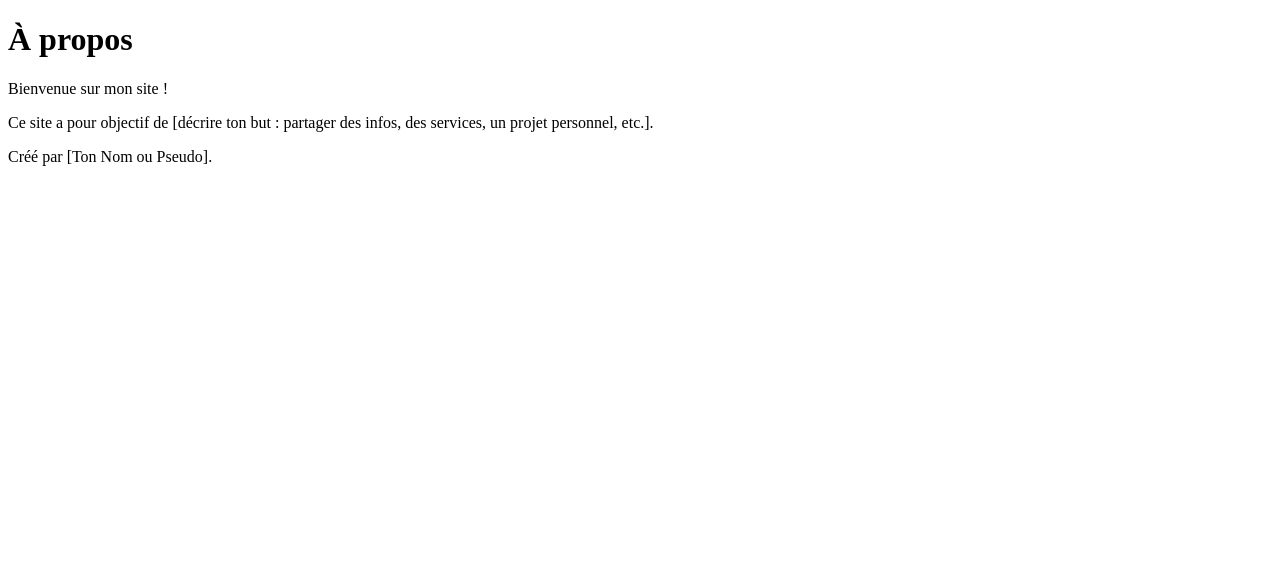
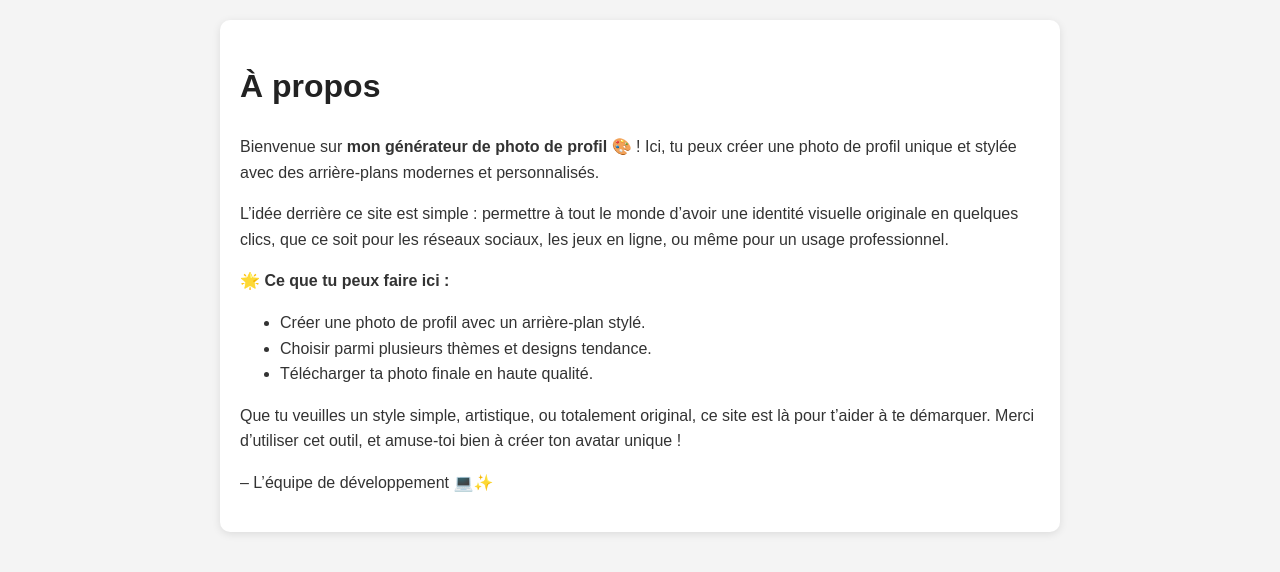
Before and after one commit to ivanipote/ivan233, a plain HTML site: page about.html in a window 1280 px wide. Drawn offline with Linux system fonts and the light colour scheme.

Commit message:
Update about.html

```diff
--- a/about.html
+++ b/about.html
@@ -4,11 +4,53 @@
   <meta charset="UTF-8">
   <meta name="viewport" content="width=device-width, initial-scale=1.0">
   <title>À propos</title>
+  <style>
+    body {
+      font-family: Arial, sans-serif;
+      line-height: 1.6;
+      margin: 20px;
+      background: #f4f4f4;
+      color: #333;
+    }
+    h1 {
+      color: #222;
+    }
+    .container {
+      max-width: 800px;
+      margin: auto;
+      background: white;
+      padding: 20px;
+      border-radius: 10px;
+      box-shadow: 0 2px 8px rgba(0,0,0,0.1);
+    }
+  </style>
 </head>
 <body>
-  <h1>À propos</h1>
-  <p>Bienvenue sur mon site !</p>
-  <p>Ce site a pour objectif de [décrire ton but : partager des infos, des services, un projet personnel, etc.].</p>
-  <p>Créé par [Ton Nom ou Pseudo].</p>
+  <div class="container">
+    <h1>À propos</h1>
+    <p>
+      Bienvenue sur <strong>mon générateur de photo de profil</strong> 🎨 !
+      Ici, tu peux créer une photo de profil unique et stylée avec des arrière-plans modernes et personnalisés.
+    </p>
+    <p>
+      L’idée derrière ce site est simple : permettre à tout le monde d’avoir une identité visuelle originale en quelques clics,
+      que ce soit pour les réseaux sociaux, les jeux en ligne, ou même pour un usage professionnel.
+    </p>
+    <p>
+      🌟 <strong>Ce que tu peux faire ici :</strong>
+      <ul>
+        <li>Créer une photo de profil avec un arrière-plan stylé.</li>
+        <li>Choisir parmi plusieurs thèmes et designs tendance.</li>
+        <li>Télécharger ta photo finale en haute qualité.</li>
+      </ul>
+    </p>
+    <p>
+      Que tu veuilles un style simple, artistique, ou totalement original, ce site est là pour t’aider à te démarquer.
+      Merci d’utiliser cet outil, et amuse-toi bien à créer ton avatar unique !
+    </p>
+    <p>
+      – L’équipe de développement 💻✨
+    </p>
+  </div>
 </body>
 </html>
```
